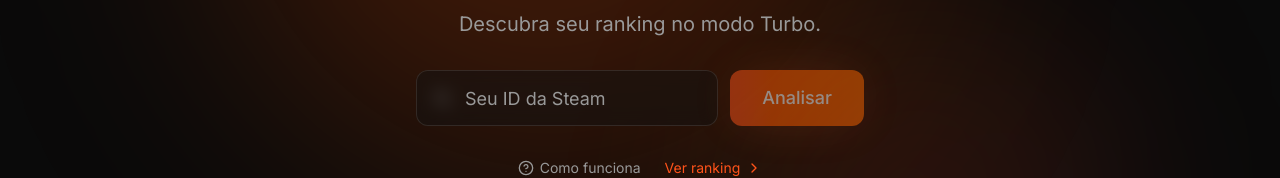
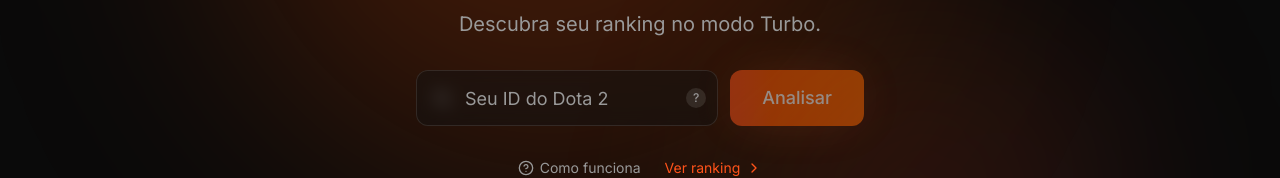
Before and after one commit to laaridev/dota2turbo-mmr, a Next.js app: page / in a window 1280 px wide. Shown: the part 368-546 px from the top of the page. Built offline with nearby package versions, Linux system fonts and the light colour scheme.

Commit message:
feat: add Dota ID tooltip with instructions

```diff
--- a/app/page.tsx
+++ b/app/page.tsx
@@ -87,11 +87,29 @@ export default function Home() {
             <Search className="absolute left-4 top-1/2 -translate-y-1/2 h-5 w-5 text-muted-foreground" />
             <Input
               type="text"
-              placeholder="Seu ID da Steam"
+              placeholder="Seu ID do Dota 2"
               value={inputId}
               onChange={(e) => setInputId(e.target.value)}
-              className="pl-12 h-14 text-lg rounded-xl border-white/10 bg-card/50 backdrop-blur-sm focus:border-primary/50 focus:ring-2 focus:ring-primary/20"
+              className="pl-12 pr-10 h-14 text-lg rounded-xl border-white/10 bg-card/50 backdrop-blur-sm focus:border-primary/50 focus:ring-2 focus:ring-primary/20"
             />
+            {/* Help tooltip */}
+            <div className="absolute right-3 top-1/2 -translate-y-1/2 group">
+              <div className="w-5 h-5 rounded-full bg-white/10 flex items-center justify-center cursor-help text-muted-foreground hover:text-foreground hover:bg-white/20 transition-colors">
+                <span className="text-xs font-medium">?</span>
+              </div>
+              <div className="absolute bottom-full right-0 mb-2 w-64 p-3 bg-card border border-white/10 rounded-lg shadow-xl opacity-0 invisible group-hover:opacity-100 group-hover:visible transition-all z-50">
+                <div className="text-xs space-y-2">
+                  <p className="font-medium text-foreground">Como encontrar seu ID:</p>
+                  <ol className="list-decimal list-inside text-muted-foreground space-y-1">
+                    <li>Abra o Dota 2</li>
+                    <li>Clique no seu perfil</li>
+                    <li>O ID aparece na URL ou na tela de perfil</li>
+                  </ol>
+                  <p className="text-muted-foreground pt-1">Exemplo: <span className="text-primary font-mono">123456789</span></p>
+                </div>
+                <div className="absolute -bottom-1 right-4 w-2 h-2 bg-card border-r border-b border-white/10 rotate-45" />
+              </div>
+            </div>
           </div>
           <Button
             type="submit"
```
